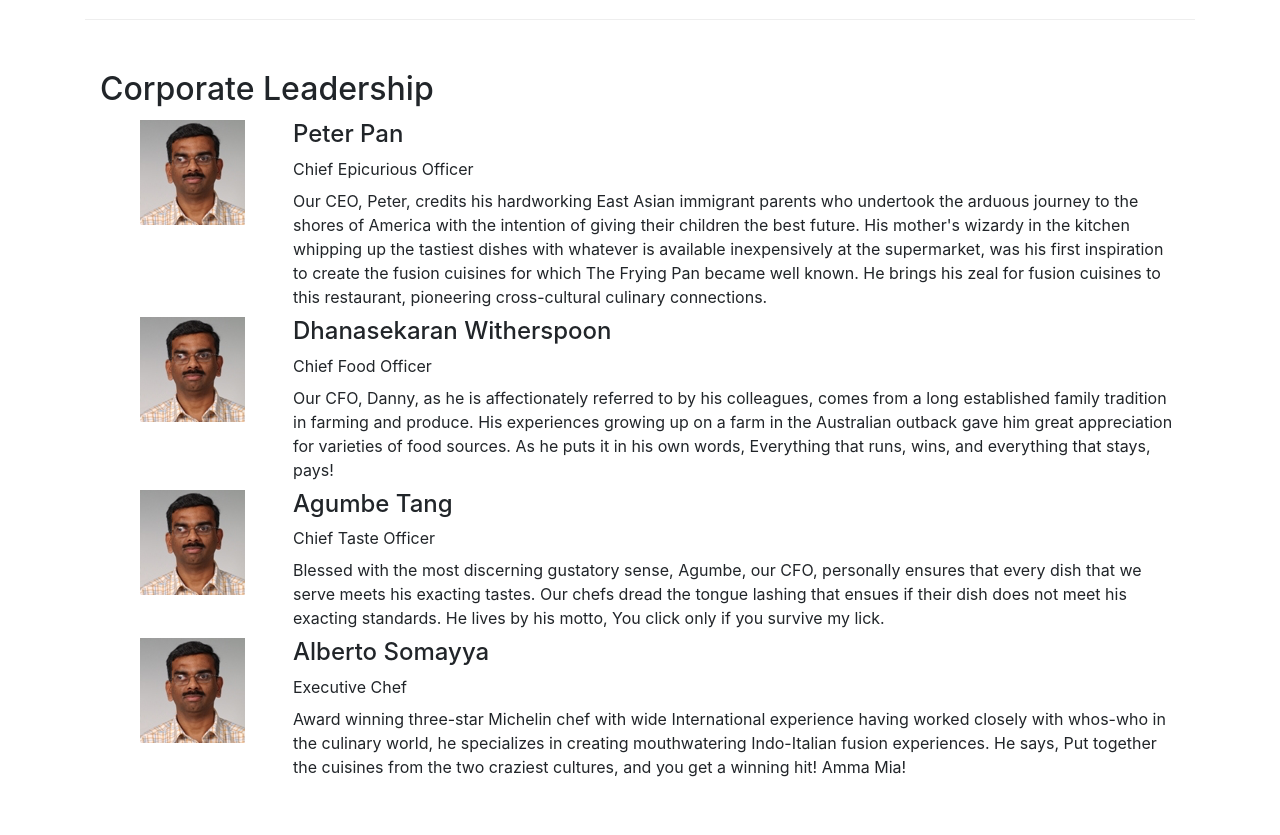
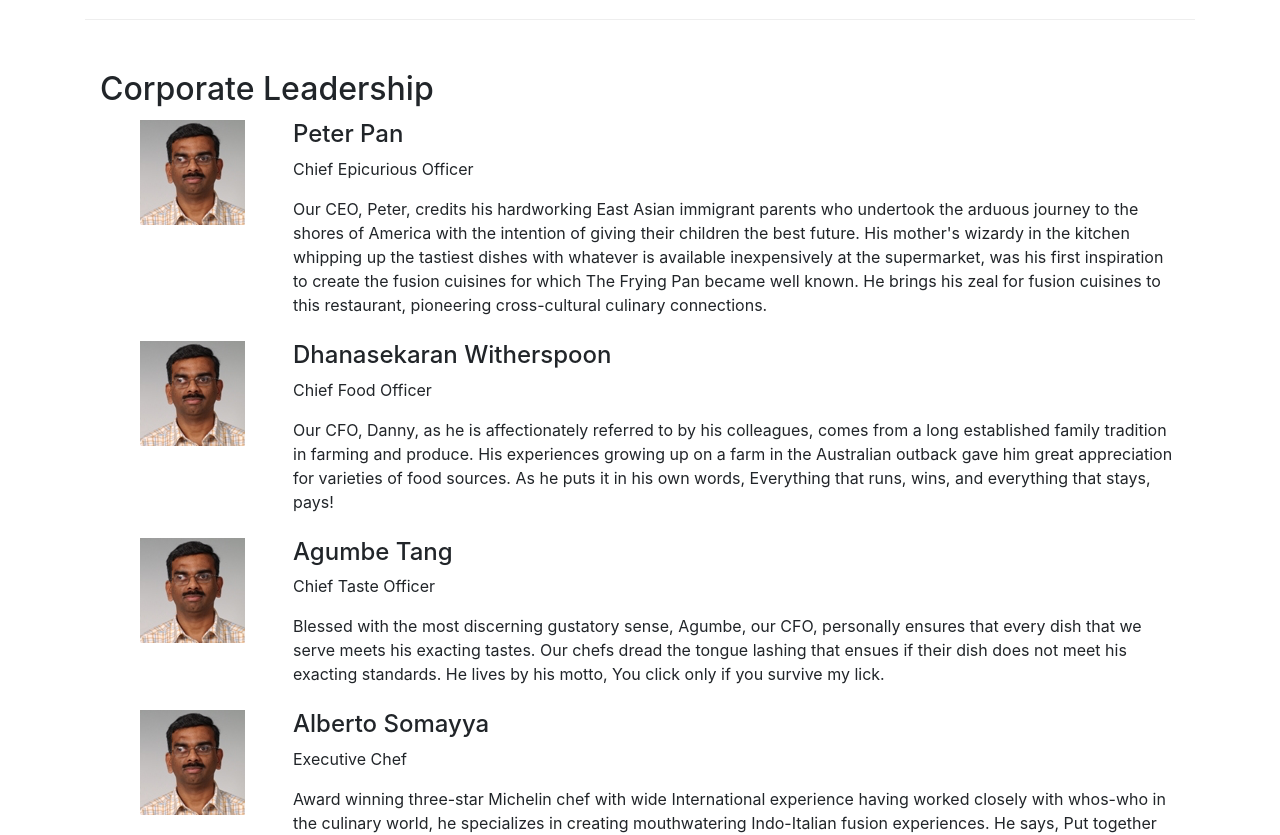
Before and after one commit to bansalsurya/Front-End-Web-Development-with-React, a React (Create React App) app: page /aboutus in a window 1280 px wide. Shown: the part 960-1795 px from the top of the page. Built offline with nearby package versions, Linux system fonts and the light colour scheme.

Commit message:
small changes to assignment 2

```diff
--- a/src/components/AboutComponent.js
+++ b/src/components/AboutComponent.js
@@ -17,8 +17,10 @@ function RenderLeader({ leader }) {
       </Media>
       <Media body className='mt-1 mb-1'>
         <Media heading>{leader.name}</Media>
-        <Media className='mt-1 mb-2'>{leader.designation}</Media>
-        {leader.description}
+        <Media className='mt-1 mb-0'>
+          <p>{leader.designation}</p>
+        </Media>
+        <p class='d-none d-md-block'>{leader.description}</p>
       </Media>
       <br />
     </Media>
```
